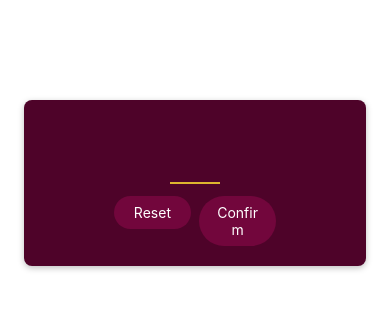
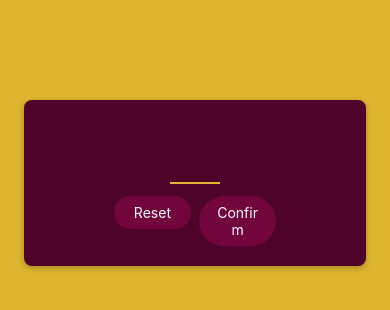
Before and after one commit to eangao/React-Native-Building-a-Mini-Game, a React Native app: screen / in a window 390 px wide. Shown: the top 310 px of the page. Built offline with nearby package versions, Linux system fonts and the light colour scheme.

Commit message:
Coloring the Components & The Overall App

```diff
--- a/App.js
+++ b/App.js
@@ -1,8 +1,17 @@
-import { StyleSheet } from "react-native";
+import { StyleSheet, View } from "react-native";
 import StartGameScreen from "./screens/StartGameScreen";
 
 export default function App() {
-  return <StartGameScreen />;
+  return (
+    <View style={styles.rootSCreen}>
+      <StartGameScreen />
+    </View>
+  );
 }
 
-const styles = StyleSheet.create({});
+const styles = StyleSheet.create({
+  rootSCreen: {
+    backgroundColor: "#ddb52f",
+    flex: 1,
+  },
+});
--- a/components/PrimaryButton.js
+++ b/components/PrimaryButton.js
@@ -9,7 +9,7 @@
       <Pressable
         style={({ pressed }) =>
           pressed
-            ? [styles.buttonInnerContainer, styles.pressed] //styles.pressed] to suppport IOS
+            ? [styles.buttonInnerContainer, styles.pressed] //press to suppport IOS
             : styles.buttonInnerContainer
         }
         onPress={pressHandler}
```
